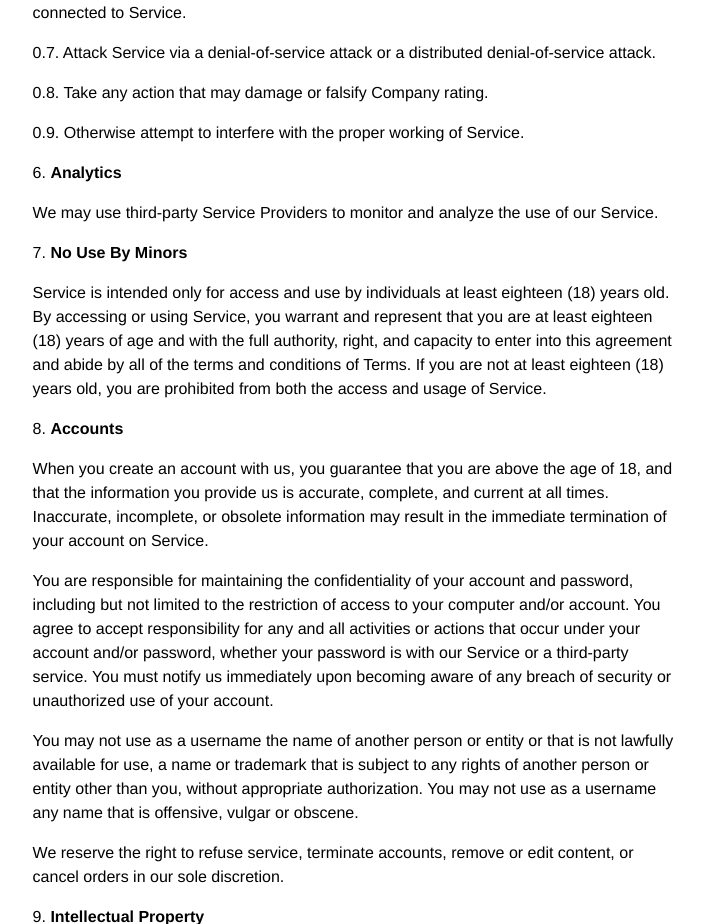
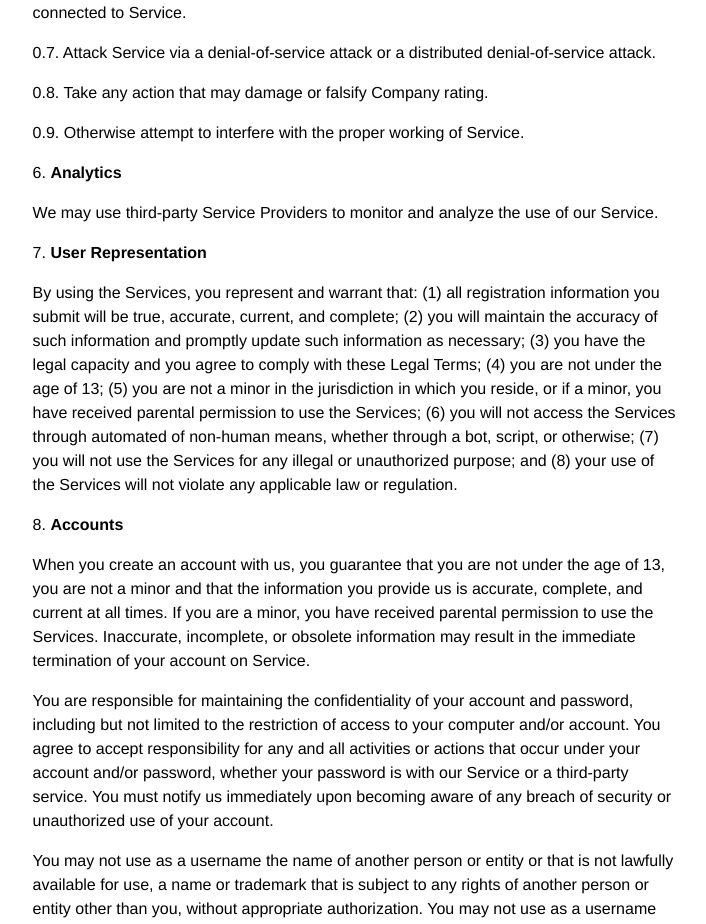
Before and after one commit to jackpickus/caddyshackhub, a Django app: page /terms-of-service/ in a window 1280 px wide. Shown: the part 2567-3491 px from the top of the page, without its empty margins (363-1069 px from the left). Run offline with Django 5.2, Linux system fonts and the light colour scheme.

Commit message:
update terms of service

```diff
--- a/loopers/templates/loopers/terms_of_service.html
+++ b/loopers/templates/loopers/terms_of_service.html
@@ -39,9 +39,9 @@
 <p>0.9. Otherwise attempt to interfere with the proper working of Service.</p>
 <p>6. <b>Analytics</b></p>
 <p>We may use third-party Service Providers to monitor and analyze the use of our Service.</p>
-<p>7. <b>No Use By Minors</b></p>
-<p>Service is intended only for access and use by individuals at least eighteen (18) years old. By accessing or using Service, you warrant and represent that you are at least eighteen (18) years of age and with the full authority, right, and capacity to enter into this agreement and abide by all of the terms and conditions of Terms. If you are not at least eighteen (18) years old, you are prohibited from both the access and usage of Service.</p>
-<p>8. <b>Accounts</b></p><p>When you create an account with us, you guarantee that you are above the age of 18, and that the information you provide us is accurate, complete, and current at all times. Inaccurate, incomplete, or obsolete information may result in the immediate termination of your account on Service.</p><p>You are responsible for maintaining the confidentiality of your account and password, including but not limited to the restriction of access to your computer and/or account. You agree to accept responsibility for any and all activities or actions that occur under your account and/or password, whether your password is with our Service or a third-party service. You must notify us immediately upon becoming aware of any breach of security or unauthorized use of your account.</p><p>You may not use as a username the name of another person or entity or that is not lawfully available for use, a name or trademark that is subject to any rights of another person or entity other than you, without appropriate authorization. You may not use as a username any name that is offensive, vulgar or obscene.</p><p>We reserve the right to refuse service, terminate accounts, remove or edit content, or cancel orders in our sole discretion.</p>
+<p>7. <b>User Representation</b></p>
+<p>By using the Services, you represent and warrant that: (1) all registration information you submit will be true, accurate, current, and complete; (2) you will maintain the accuracy of such information and promptly update such information as necessary; (3) you have the legal capacity and you agree to comply with these Legal Terms; (4) you are not under the age of 13; (5) you are not a minor in the jurisdiction in which you reside, or if a minor, you have received parental permission to use the Services; (6) you will not access the Services through automated of non-human means, whether through a bot, script, or otherwise; (7) you will not use the Services for any illegal or unauthorized purpose; and (8) your use of the Services will not violate any applicable law or regulation.</p>
+<p>8. <b>Accounts</b></p><p>When you create an account with us, you guarantee that you are not under the age of 13, you are not a minor and that the information you provide us is accurate, complete, and current at all times. If you are a minor, you have received parental permission to use the Services. Inaccurate, incomplete, or obsolete information may result in the immediate termination of your account on Service.</p><p>You are responsible for maintaining the confidentiality of your account and password, including but not limited to the restriction of access to your computer and/or account. You agree to accept responsibility for any and all activities or actions that occur under your account and/or password, whether your password is with our Service or a third-party service. You must notify us immediately upon becoming aware of any breach of security or unauthorized use of your account.</p><p>You may not use as a username the name of another person or entity or that is not lawfully available for use, a name or trademark that is subject to any rights of another person or entity other than you, without appropriate authorization. You may not use as a username any name that is offensive, vulgar or obscene.</p><p>We reserve the right to refuse service, terminate accounts, remove or edit content, or cancel orders in our sole discretion.</p>
 <p>9. <b>Intellectual Property</b></p>
 <p>Service and its original content (excluding Content provided by users), features and functionality are and will remain the exclusive property of CaddyShackHub and its licensors. Service is protected by copyright, trademark, and other laws of  and foreign countries. Our trademarks may not be used in connection with any product or service without the prior written consent of CaddyShackHub.</p>
 <p>10. <b>Copyright Policy</b></p>
@@ -92,6 +92,5 @@
 <p>BY USING SERVICE OR OTHER SERVICES PROVIDED BY US, YOU ACKNOWLEDGE THAT YOU HAVE READ THESE TERMS OF SERVICE AND AGREE TO BE BOUND BY THEM.</p>
 <p>22. <b>Contact Us</b></p>
 <p>Please send your feedback, comments, requests for technical support by email: <b>support@caddyshackhub.com</b>.</p>
-<p style="margin-top: 5em; font-size: 0.7em;">These <a href="https://policymaker.io/terms-and-conditions/">Terms of Service</a> were created for <b>caddyshackhub.com</b> by <a href="https://policymaker.io">PolicyMaker.io</a> on 2024-02-13.</p>
 
 {% endblock %}
```
